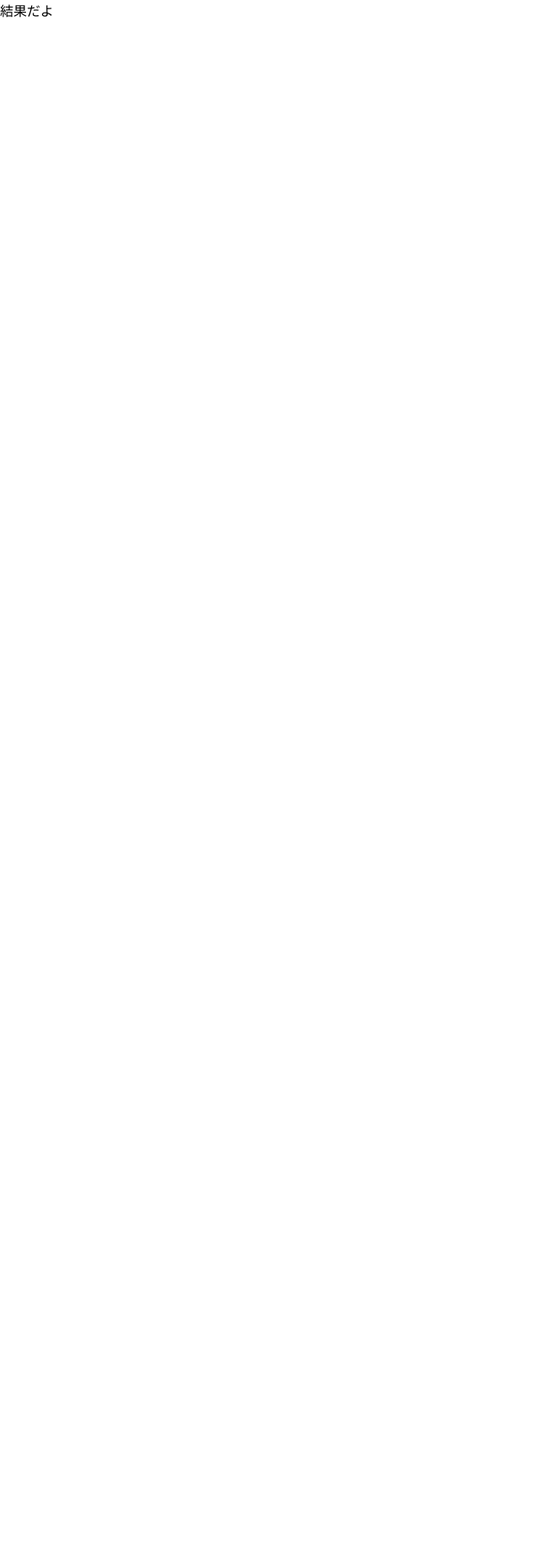
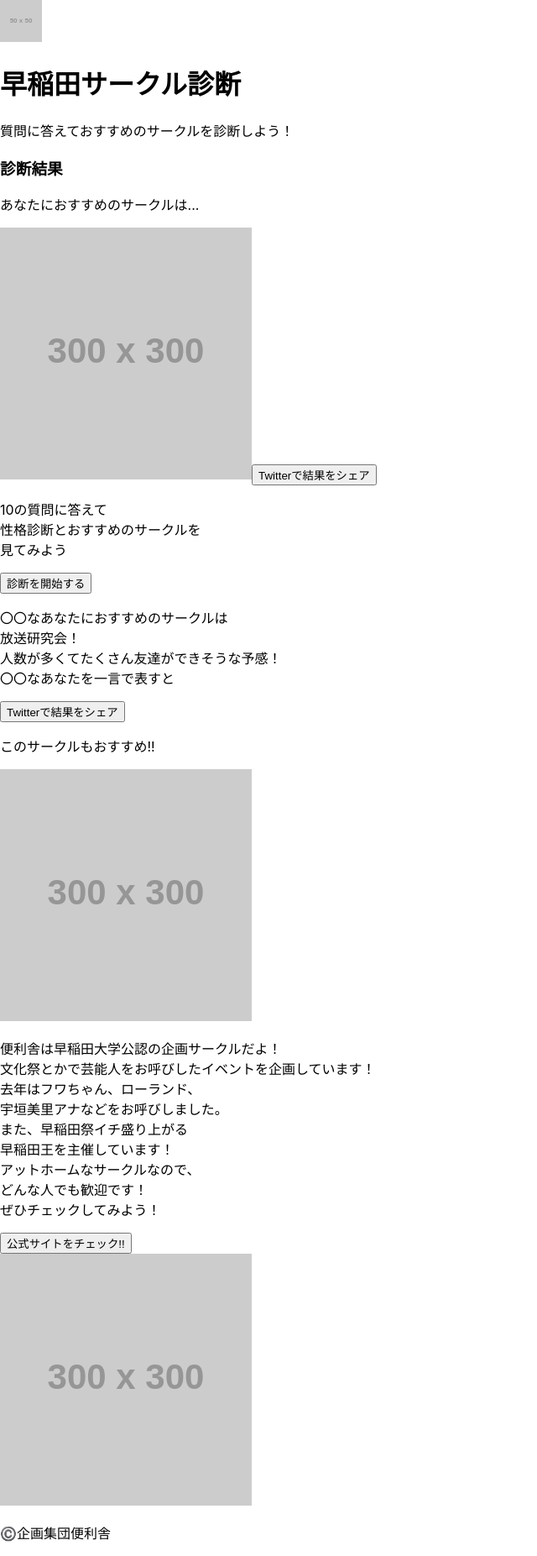
Before and after one commit to HIBIKIN/circle_test, a React (Create React App) app: page /result in a window 1280 px wide. Shown: the whole page at 84% size, without its empty margins (0-640 px from the left). Before the commit the page ends 800 px from the top, so only its background shows below. Built offline with nearby package versions, Linux system fonts and the light colour scheme.

Commit message:
ページの分割とテキストの表示

```diff
--- /dev/null
+++ b/src/components/benrishaRecommend.tsx
@@ -0,0 +1,31 @@
+import React, { FC } from 'react';
+
+const BenrishaRecommend: FC = () => {
+  return(
+    <div>
+      <p>このサークルもおすすめ!!</p>
+      <img src="https://placehold.jp/300x300.png" alt="便利舎画像"/>
+      <div>
+        <p>
+          便利舎は早稲田大学公認の企画サークルだよ！
+          <br/>文化祭とかで芸能人をお呼びしたイベントを企画しています！
+          <br/>去年はフワちゃん、ローランド、
+          <br/>宇垣美里アナなどをお呼びしました。
+          <br/>また、早稲田祭イチ盛り上がる
+          <br/>早稲田王を主催しています！
+          <br/>アットホームなサークルなので、
+          <br/>どんな人でも歓迎です！
+          <br/>ぜひチェックしてみよう！
+        </p>
+        <button>
+          公式サイトをチェック!!
+        </button>
+        <div>
+          <img src="https://placehold.jp/300x300.png" alt="Twitterのやーつ" />
+        </div>
+      </div>
+    </div>
+  );
+}
+
+export default BenrishaRecommend;
--- /dev/null
+++ b/src/components/footer.tsx
@@ -0,0 +1,13 @@
+import React, { FC } from 'react';
+
+const Footer: FC = () => {
+  return (
+    <div>
+      <footer>
+        <p>©️企画集団便利舎</p>
+      </footer>
+    </div>
+  );
+}
+
+export default Footer;
--- /dev/null
+++ b/src/components/header.tsx
@@ -0,0 +1,16 @@
+import React, {FC} from 'react';
+
+const Header: FC = () => {
+  return(
+    <div>
+      <header>
+        <img src="https://placehold.jp/50x50.png" alt="便利舎ロゴ"/>
+
+      </header>
+      <h1>早稲田サークル診断</h1>
+      <p>質問に答えておすすめのサークルを診断しよう！</p>
+    </div>
+  );
+}
+
+export default Header;
--- /dev/null
+++ b/src/components/questions/question1.tsx
@@ -0,0 +1,32 @@
+import React, { FC } from 'react';
+
+const Question1: FC = () => {
+  return (
+    <div>
+      <p>第1/10問</p>
+      <h2>友達100人作りたい</h2>
+      <div>
+        <button>◉</button>
+        <p>とても当てはまる</p>
+      </div>
+      <div>
+        <button>◉</button>
+        <p>やや当てはまる</p>
+      </div>
+      <div>
+        <button>◉</button>
+        <p>どちらとも言えない</p>
+      </div>
+      <div>
+        <button>◉</button>
+        <p>あまり当てはまらない</p>
+      </div>
+      <div>
+        <button>◉</button>
+        <p>全く当てはまらない</p>
+      </div>
+    </div>
+  );
+}
+
+export default Question1;
--- /dev/null
+++ b/src/components/result/result1.tsx
@@ -0,0 +1,28 @@
+import React, { FC } from 'react';
+import ShareButton from '../shareButton';
+import StartBlock from '../startBlock';
+import BenrishaRecommend from '../benrishaRecommend';
+
+
+
+const Result1: FC = () => {
+  return(
+    <div>
+      <img src="https://placehold.jp/300x300.png" alt="サークル画像" />
+      <ShareButton />
+      <StartBlock />
+      <div>
+        <p>
+          〇〇なあなたにおすすめのサークルは
+          <br />放送研究会！
+          <br />人数が多くてたくさん友達ができそうな予感！
+          <br />〇〇なあなたを一言で表すと
+        </p>
+      </div>
+      <ShareButton />
+      <BenrishaRecommend />
+    </div>
+  );
+}
+
+export default Result1;
--- /dev/null
+++ b/src/components/shareButton.tsx
@@ -0,0 +1,11 @@
+import React, { FC } from 'react';
+
+const ShareButton: FC = () => {
+  return(
+    <button>
+      Twitterで結果をシェア
+    </button>
+  );
+}
+
+export default ShareButton;
--- /dev/null
+++ b/src/components/startBlock.tsx
@@ -0,0 +1,18 @@
+import React, {FC} from 'react';
+
+const StartBlock: FC = () => {
+  return(
+    <div>
+      <p>
+        10の質問に答えて
+        <br/>性格診断とおすすめのサークルを
+        <br/>見てみよう
+      </p>
+      <button>
+        診断を開始する
+      </button>
+    </div>
+  );
+}
+
+export default StartBlock;
--- /dev/null
+++ b/src/pages/questionPage.tsx
@@ -0,0 +1,12 @@
+import React, { FC } from "react";
+import Question1 from '../components/questions/question1';
+
+const QuestionPage: FC = () => {
+  return (
+    <div>
+      <Question1 />
+    </div>
+  );
+}
+
+export default QuestionPage;
--- a/src/pages/resultPage.tsx
+++ b/src/pages/resultPage.tsx
@@ -1,9 +1,13 @@
 import React, { FC } from "react";
+import Result1 from '../components/result/result1';
+
 
 const ResultPage: FC = () => {
   return (
     <div>
-      結果だよ
+      <h3>診断結果</h3>
+      <p>あなたにおすすめのサークルは...</p>
+      <Result1 />
     </div>
   );
 }
--- a/src/pages/topPage.tsx
+++ b/src/pages/topPage.tsx
@@ -5,18 +5,31 @@ import {
   Route,
 } from "react-router-dom";
 import ResultPage from "./resultPage";
+import QuestionPage from './questionPage';
+import Header from '../components/header'
+import Footer from '../components/footer';
+import StartBlock from '../components/startBlock';
+
+
 
 const TopPage: FC = () => {
   return (
     <Router>
       <Switch>
         <Route exact path="/">
-          <div>
-            こんにちは
-          </div>
+          <Header />
+            <StartBlock />
+          <Footer />
+        </Route>
+        <Route exact path="/question">
+          <Header />
+          <QuestionPage />
+          <Footer />
         </Route>
         <Route exact path="/result">
+          <Header />
           <ResultPage />
+          <Footer />
         </Route>
       </Switch>
     </Router>
```
